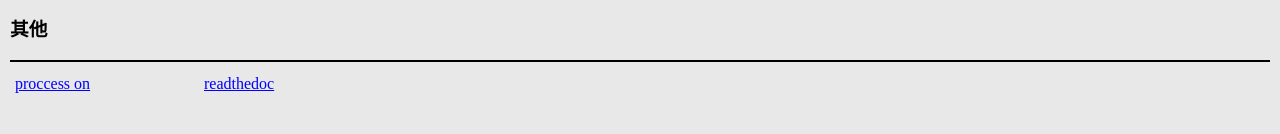
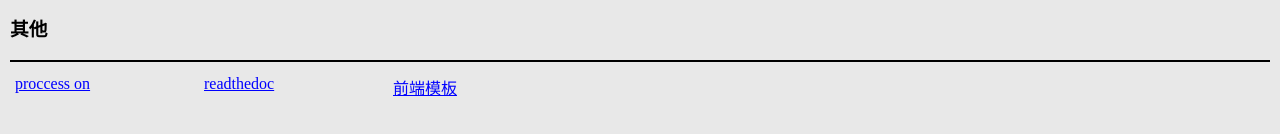
Before and after one commit to xxpasswd/my_collections, a Vue app: page /skill in a window 1280 px wide. Shown: the part 564-698 px from the top of the page. Built offline with nearby package versions, Linux system fonts and the light colour scheme.

Commit message:
add front-end template

```diff
--- a/src/components/Mix.vue
+++ b/src/components/Mix.vue
@@ -75,7 +75,8 @@ export default {
                     ],
                 '其他':[
                     ['https://www.processon.com/diagrams','proccess on'],
-                    ['https://readthedocs.org/dashboard/','readthedoc']
+                    ['https://readthedocs.org/dashboard/','readthedoc'],
+                    ['https://fly.layui.com/store/','前端模板']
                     ],
                     }
                 }
```
